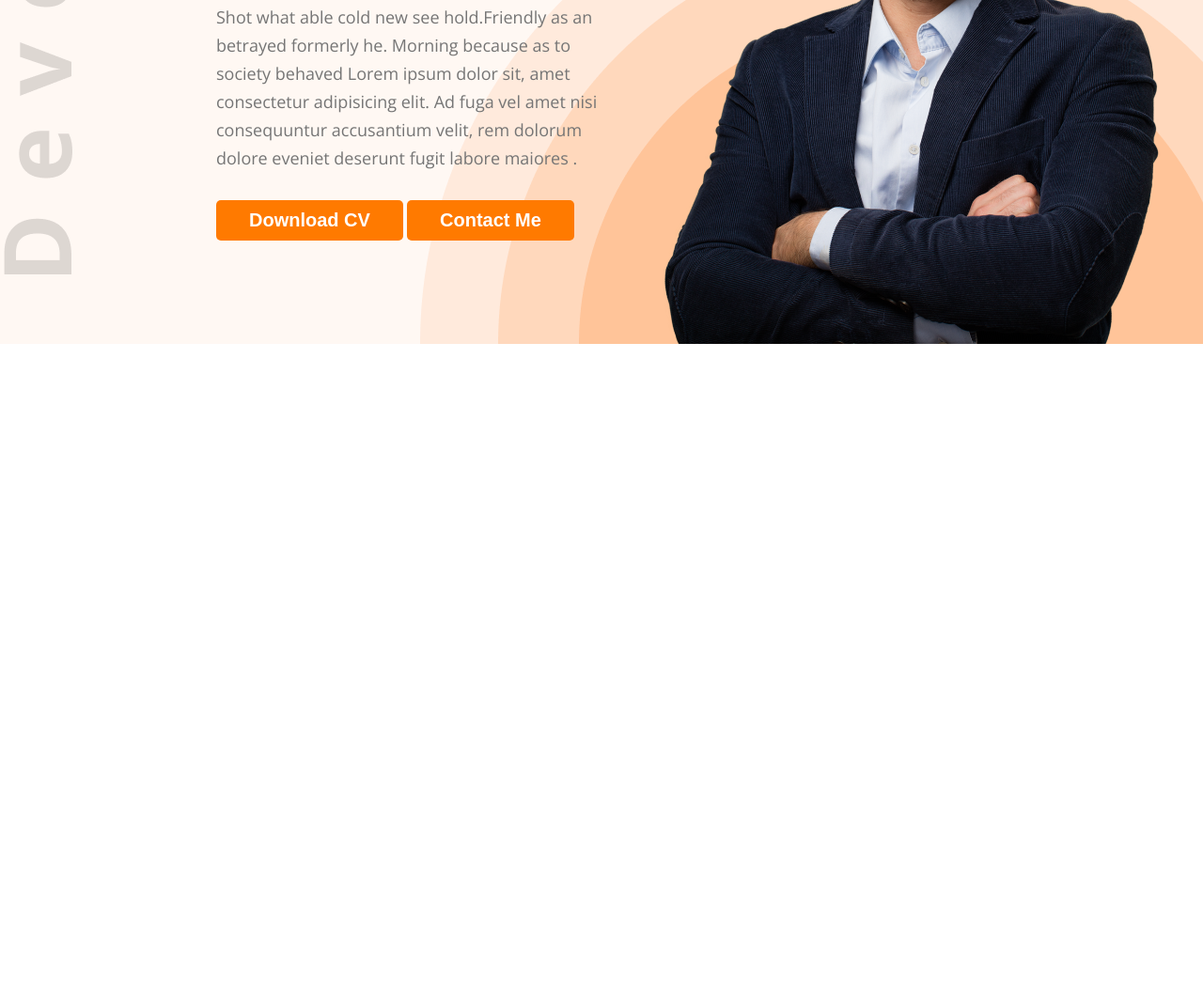
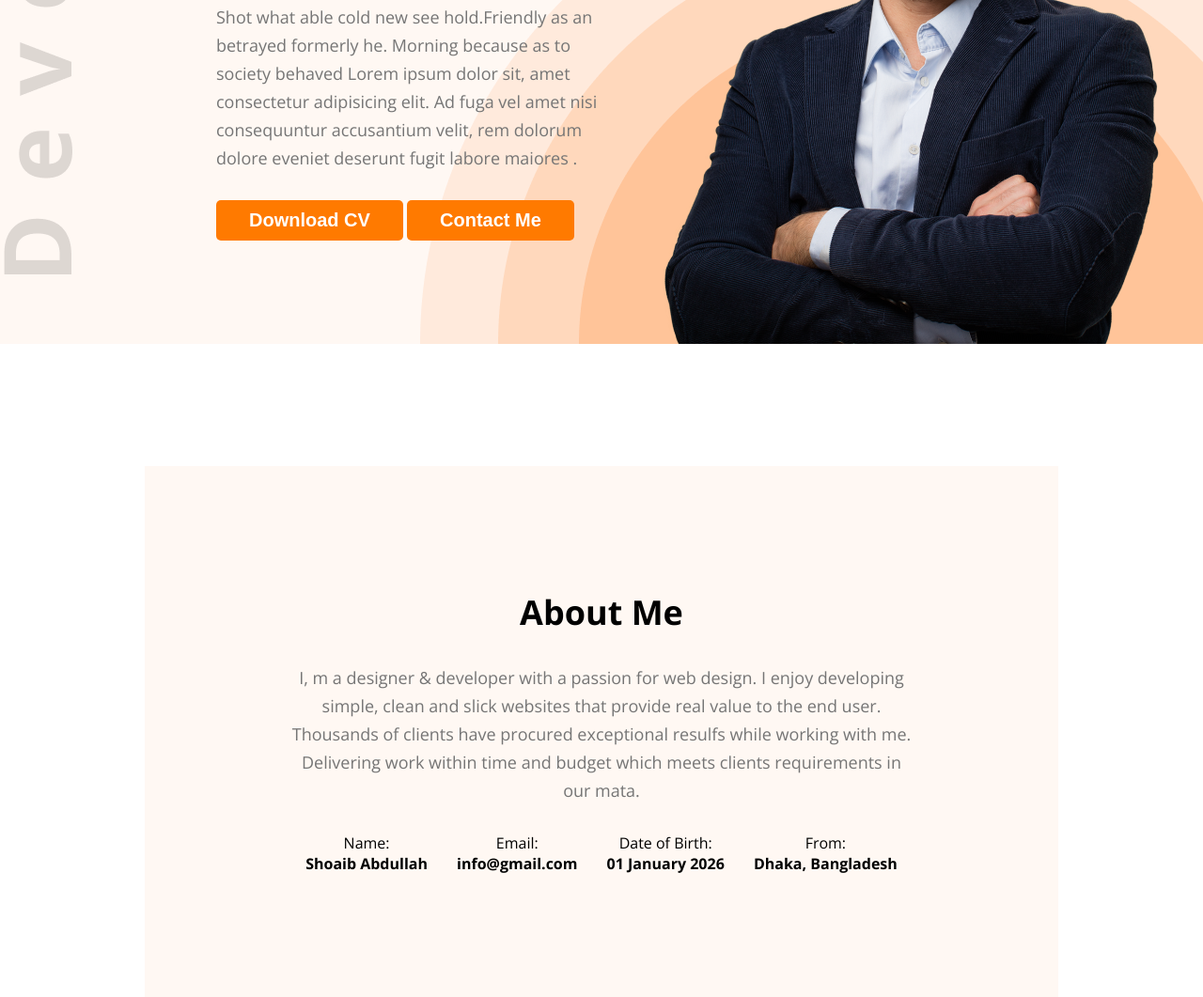
Before and after one commit to 5hoaib21/hero-dev-code, a plain HTML site: page index.html in a window 1280 px wide. Shown: the part 471-1532 px from the top of the page at 94% size. Before the commit the page ends 837 px from the top, so only its background shows below. Drawn offline with nearby package versions, Linux system fonts and the light colour scheme.

Commit message:
about section design according to figma

```diff
--- a/index.html
+++ b/index.html
@@ -40,6 +40,34 @@
 
   </header>
 
+  <section id="about">
+    <div class="about-container">
+      <div class="section-heading">
+        <h2>About Me</h2>
+        <p>
+          I, m a designer & developer with a passion for web design. I enjoy developing simple, clean and slick websites that provide real value to the end user. Thousands of clients have procured exceptional resulfs while working with me. Delivering work within time and budget which meets clients requirements in our mata.
+        </p>
+      </div>
+      <div class="about-info">
+        <div class="info-card">
+          <p>Name:</p>
+          <h4>Shoaib Abdullah</h4>
+        </div>
+        <div class="info-card">
+          <p>Email:</p>
+          <h4>info@gmail.com</h4>
+        </div>
+        <div class="info-card">
+          <p>Date of Birth:</p>
+          <h4>01 January 2026</h4>
+        </div>
+        <div class="info-card">
+          <p>From:</p>
+          <h4>Dhaka, Bangladesh</h4>
+        </div>
+      </div>
+    </div>
+  </section>
 
 </body>
 </html>
--- a/style.css
+++ b/style.css
@@ -10,11 +10,6 @@
     font-family: "Open Sans", sans-serif;
   font-optical-sizing: auto;
   }
-
-
-
-
-
 
   .logo h2{
     font-size: 48px;
@@ -35,6 +30,25 @@
     color: white;
     cursor: pointer;
 
+  }
+
+
+  /* nicher ei 2ta commad deyar pore alignmenr bhenge zacche */
+  .section-heading{
+    max-width: 827px;
+    text-align: center;
+  }
+
+  .section-heading h2{
+    font-size: 36px;
+    margin-bottom: 30px;
+
+  }
+  .section-heading p{
+    font-size: 18px;
+    line-height: 30px;
+    margin-bottom: 30px;
+    color: #757575;
   }
 
 
@@ -115,3 +129,38 @@
   vertical-align: middle;
 
 }
+
+
+
+#about{
+  padding-top: 130px;
+  text-align: center;
+
+}
+
+#about .about-container{
+ width: 76%;
+max-width: 1920px ;
+margin: 0px auto ;
+text-align: center;
+background-color: #FFF8F3;
+padding: 131px 156px  ;
+}
+
+
+#about .about-container .about-info{
+  display: flex;
+  justify-content: space-around;
+}
+
+.about-info .infp-card p{
+   font-size: 20px;
+    line-height: 30px;
+    margin-bottom: 30px;
+    color: #757575;
+}
+
+.about-info .infp-card h4{
+  font-size: 20px;
+
+}
```
